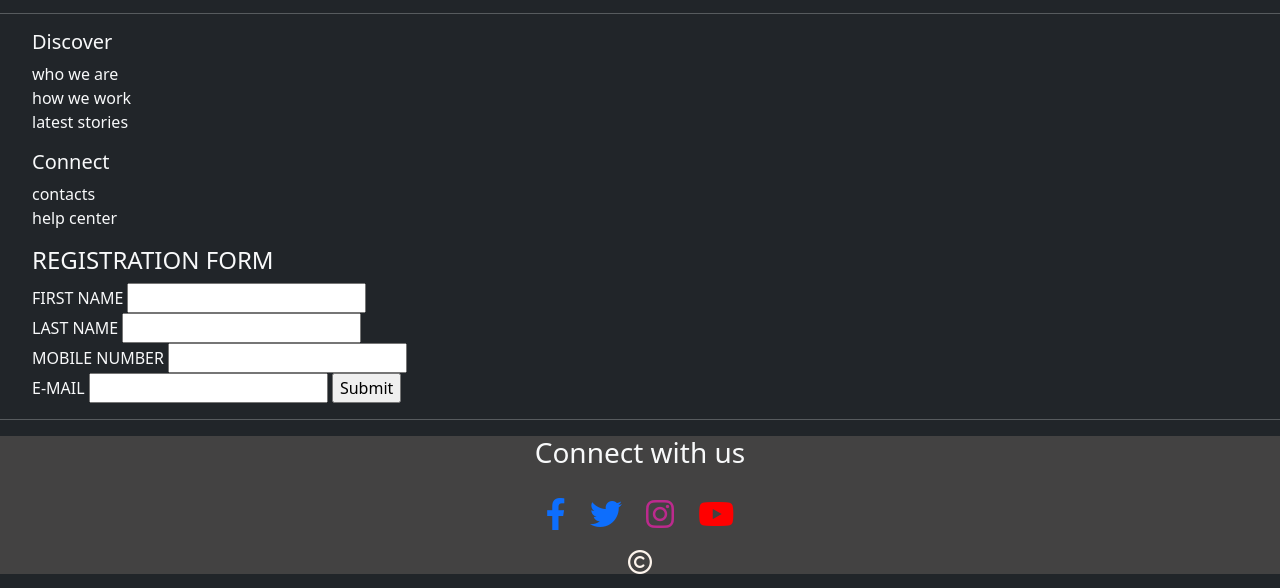
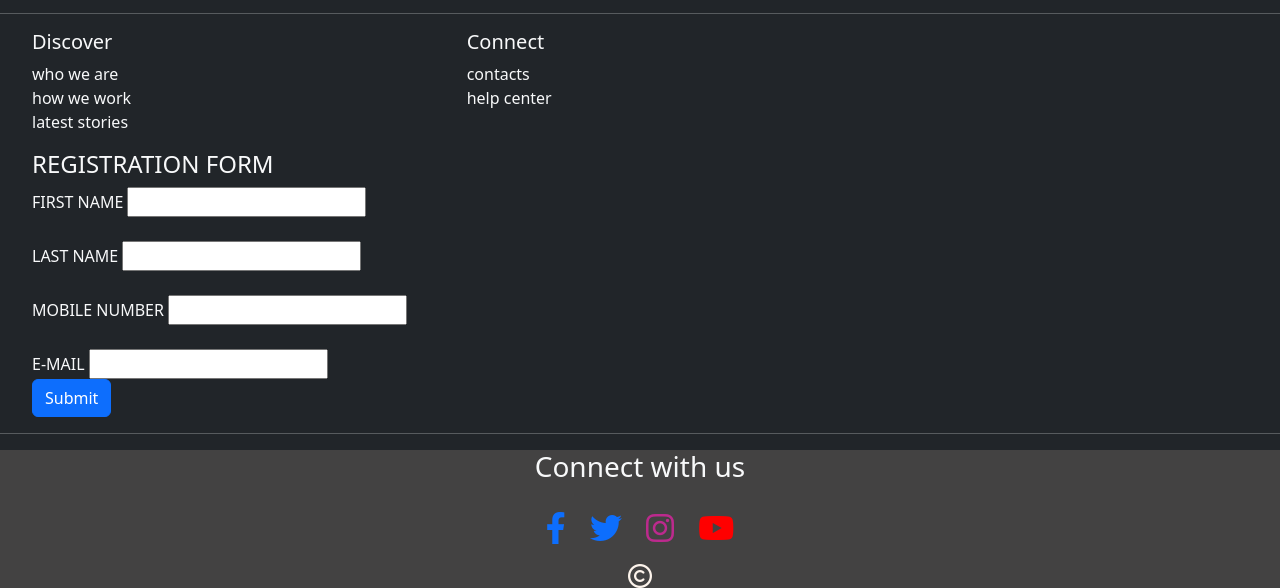
Before and after one commit to Jagand499/webdev, a plain HTML site: page index.html in a window 1280 px wide. Shown: the part 1499-2087 px from the top of the page. Drawn offline with nearby package versions, Linux system fonts and the light colour scheme.

Commit message:
Update index.html

```diff
--- a/index.html
+++ b/index.html
@@ -124,34 +124,35 @@
   </div>
   <hr>
   <!--bootom navigate-->
-  <div class="bottomnav">
-    <div class="navcont"><ul>
+  <div class="row">
+    <div class="col-lg-4 col-md-4 col-sm-6"><ul>
       <h5>Discover</h5>
       <li>who we are</li>
       <li>how we work</li>
       <li>latest stories</li>
-    </ul>
-    <ul>
+    </ul></div>
+    <div class="col-lg-4 col-md-4 col-sm-6"><ul>
       <h5>Connect</h5>
       <li>contacts</li>
       <li>help center</li>
     </ul></div>
-  <div class="regform ms-auto">
+    </div>
+  <div class="col-lg-4 col-md-4 col-sm-12">
   <form action="" method="get">
     <ul><h4>REGISTRATION FORM</h4>
     <label>FIRST NAME
       <input type="text">
-    </label><br>
+    </label><br><br>
     <label>LAST NAME
       <input type="text">
-    </label><br>
+    </label><br><br>
     <label>MOBILE NUMBER
       <input type="text">
-    </label><br>
+    </label><br><br>
     <label>E-MAIL
       <input type="text">
-    </label>
-    <input type="submit" name="sign up" id="">
+    </label><br>
+    <input class="btn btn-primary" type="submit" name="sign up" id="">
   </form></div>
 </div>
   <hr>
```
